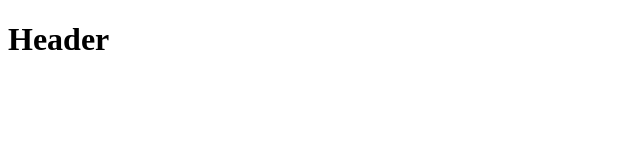
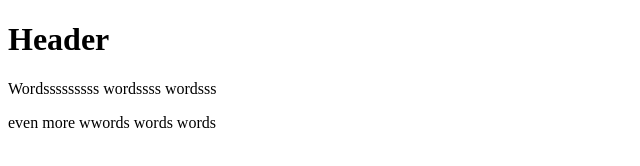
Before and after one commit to justjohnnyj/git-test, a plain HTML site: page index.html in a window 1280 px wide. Shown: the whole page, without its empty margins (0-640 px from the left). Drawn offline with Linux system fonts and the light colour scheme.

Commit message:
Second commit

```diff
--- a/index.html
+++ b/index.html
@@ -2,5 +2,7 @@
 <html>
     <body>
         <h1>Header</h1>
+        <p>Wordsssssssss wordssss wordsss</p>
+        <p>even more wwords words words</p>
     </body>
 </html>
```
